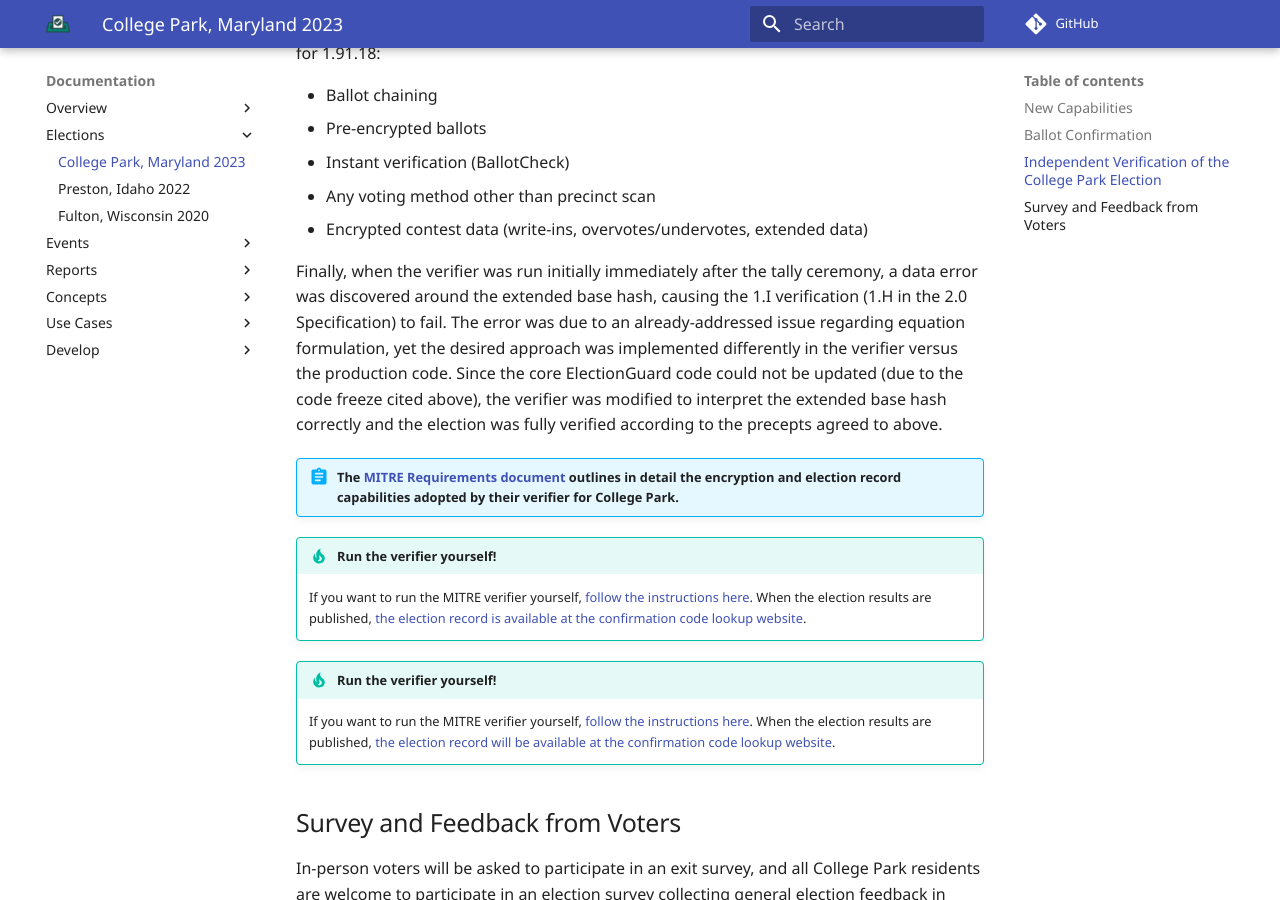
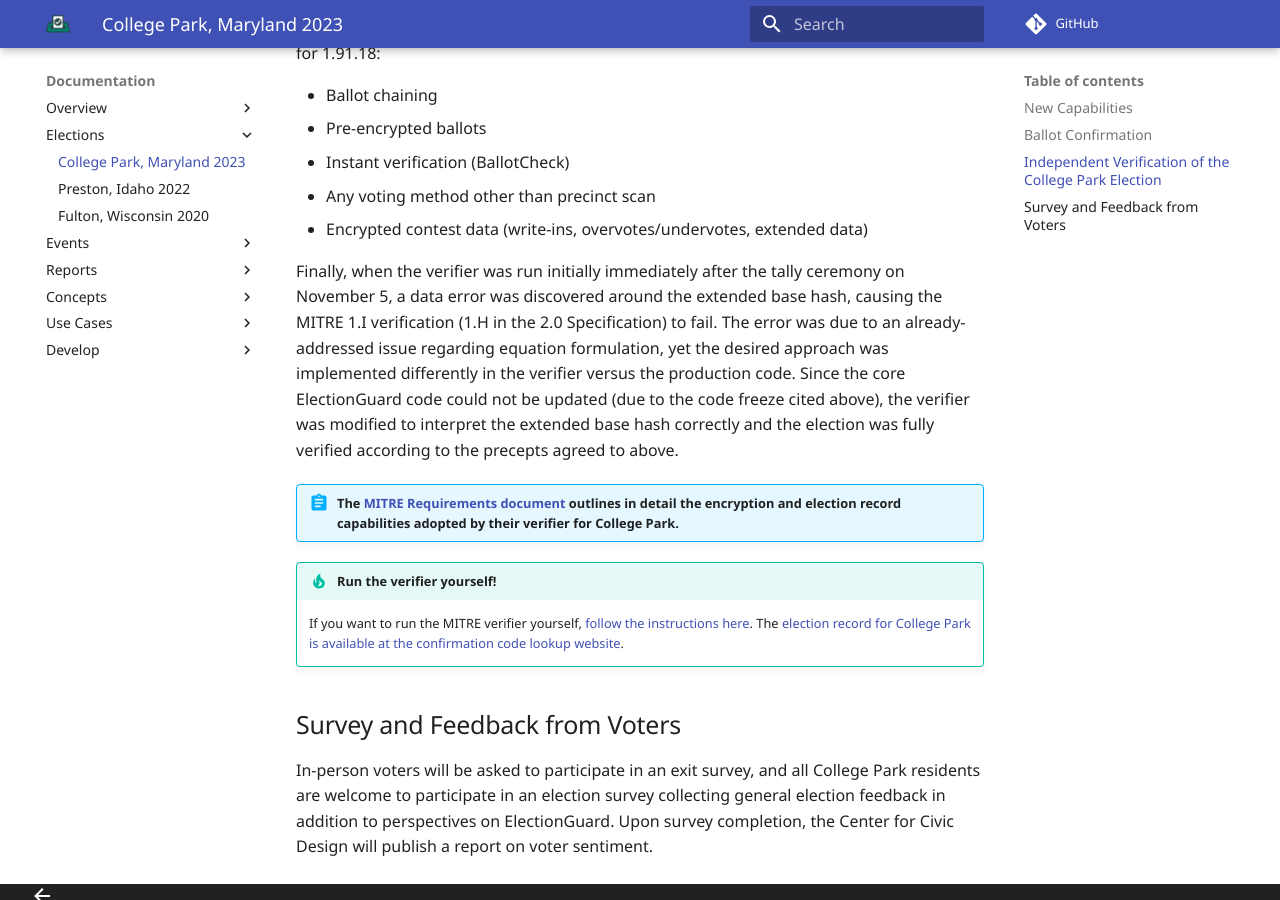
Before and after one commit to Election-Tech-Initiative/electionguard, an MkDocs documentation site: the page built from docs/elections/College_Park_Maryland_2023.md, in a window 1280 px wide and 900 px high, scrolled down 1979 px. Built offline with MkDocs 1.6.1 and Material for MkDocs 9.7.7, drawn with Linux system fonts in a browser that asks for light colours; some web fonts are replaced; comment, search, counter and statistics services are not loaded.

Commit message:
slight language edit, remove redundant admonition

```diff
--- a/docs/elections/College_Park_Maryland_2023.md
+++ b/docs/elections/College_Park_Maryland_2023.md
@@ -34,15 +34,13 @@
 * Any voting method other than precinct scan
 * Encrypted contest data (write-ins, overvotes/undervotes, extended data)
 
-Finally, when the verifier was run initially immediately after the tally ceremony, a data error was discovered around the extended base hash, causing the 1.I verification (1.H in the 2.0 Specification) to fail. The error was due to an already-addressed issue regarding equation formulation, yet the desired approach was implemented differently in the verifier versus the production code. Since the core ElectionGuard code could not be updated (due to the code freeze cited above), the verifier was modified to interpret the extended base hash correctly and the election was fully verified according to the precepts agreed to above.
+Finally, when the verifier was run initially immediately after the tally ceremony on November 5, a data error was discovered around the extended base hash, causing the MITRE 1.I verification (1.H in the 2.0 Specification) to fail. The error was due to an already-addressed issue regarding equation formulation, yet the desired approach was implemented differently in the verifier versus the production code. Since the core ElectionGuard code could not be updated (due to the code freeze cited above), the verifier was modified to interpret the extended base hash correctly and the election was fully verified according to the precepts agreed to above.
 
 !!! abstract "The [MITRE Requirements document](/images/MITRE-EG-CP-requirements.pdf) outlines in detail the encryption and election record capabilities adopted by their verifier for College Park."
 
 !!! tip "Run the verifier yourself!"
-    If you want to run the MITRE verifier yourself, [follow the instructions here](https://mitre.github.io/ElectionGuardVerifier1X.jl/index.html). When the election results are published, [the election record is available at the confirmation code lookup website](https://app.enhancedvoting.com/results/public/cc/CollegePark/nov23).
+    If you want to run the MITRE verifier yourself, [follow the instructions here](https://mitre.github.io/ElectionGuardVerifier1X.jl/index.html). The [election record for College Park is available at the confirmation code lookup website](https://app.enhancedvoting.com/results/public/cc/CollegePark/nov23).
 
-!!! tip "Run the verifier yourself!"
-    If you want to run the MITRE verifier yourself, [follow the instructions here](https://mitre.github.io/ElectionGuardVerifier1X.jl/index.html). When the election results are published, [the election record will be available at the confirmation code lookup website](https://app.enhancedvoting.com/results/public/cc/CollegePark/nov23).
 
 ## Survey and Feedback from Voters
 
```
